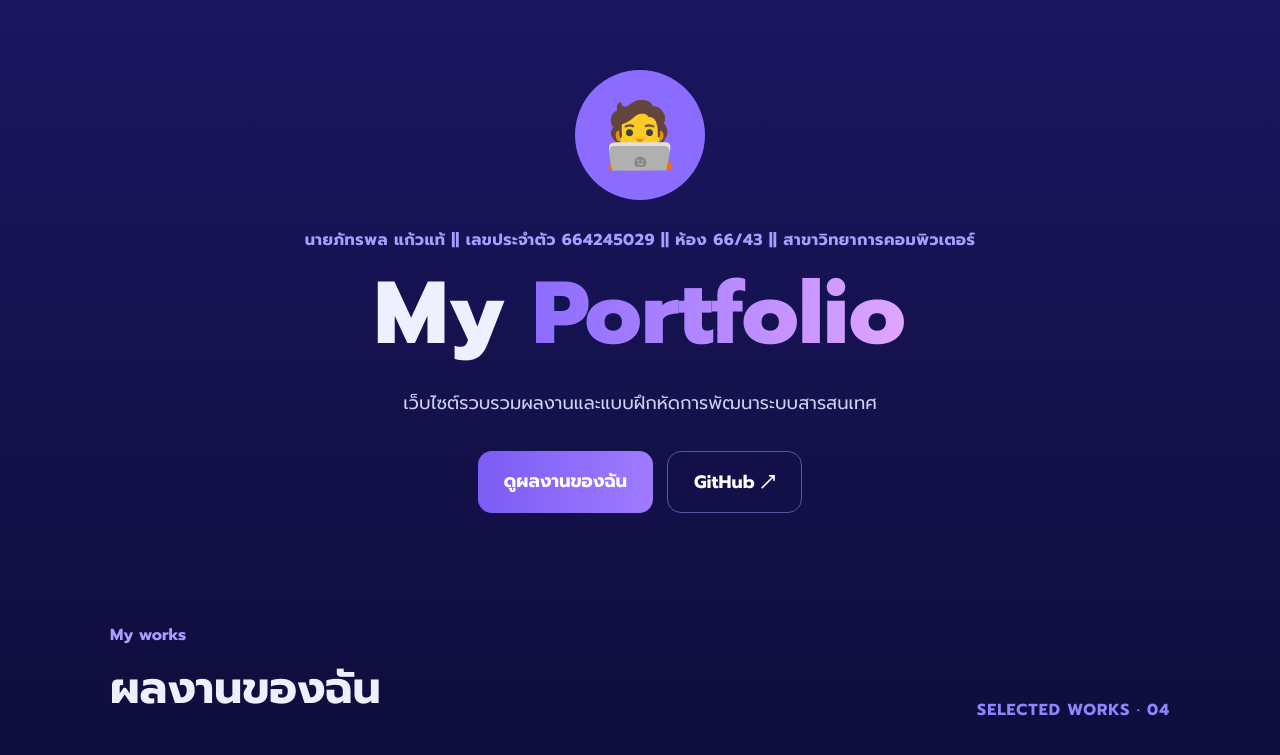
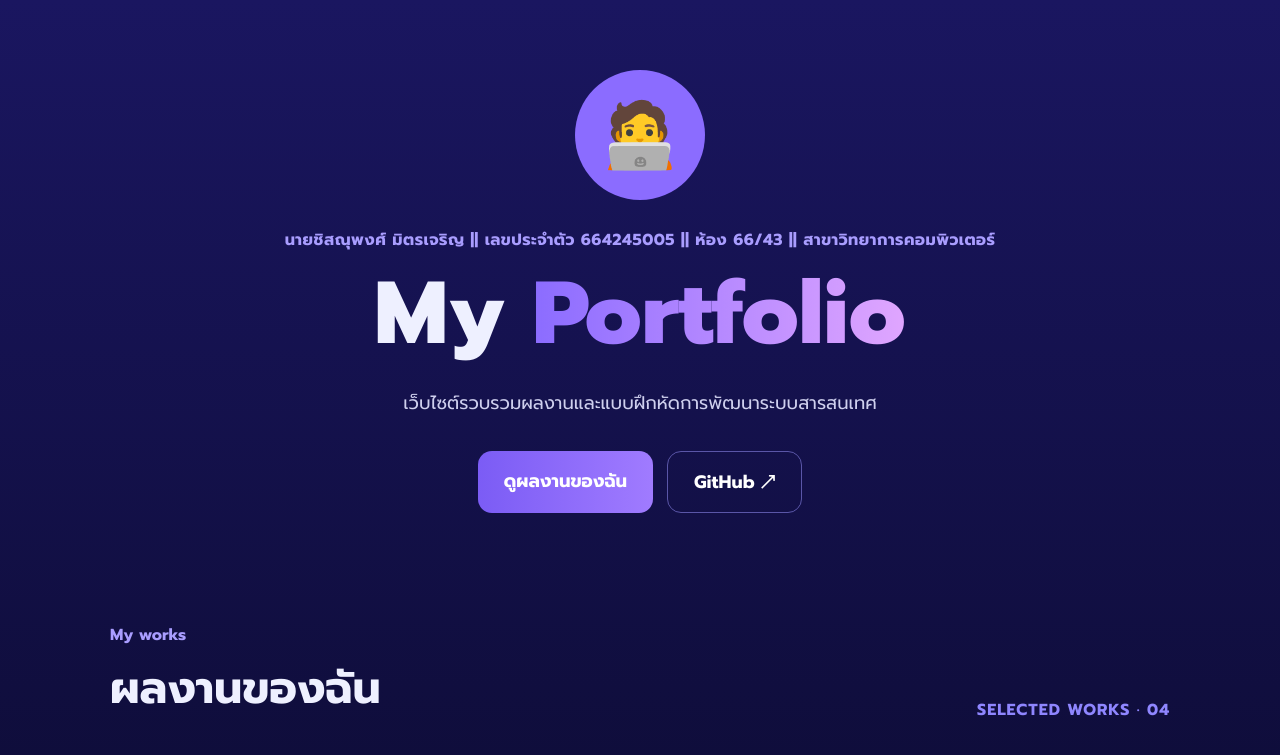
Before and after one commit to weonbank12/weonbank12.github.io, a plain HTML site: page index.html in a window 1280 px wide. Shown: the top 755 px of the page. Drawn offline with Linux system fonts and the light colour scheme.

Commit message:
Update index.html

```diff
--- a/index.html
+++ b/index.html
@@ -122,11 +122,11 @@
      1) ข้อมูลส่วนตัว: แก้ตรงนี้
      ========================================================== */
   const profile = {
-    name: "นายภัทรพล แก้วแท้",
-    studentId: "664245029",
+    name: "นายชิสณุพงศ์ มิตรเจริญ",
+    studentId: "664245005",
     room: "66/43",
     major: "สาขาวิทยาการคอมพิวเตอร์",
-    github: "https://github.com/pattarapol3847n-del"
+    github: "https://weonbank12.github.io/"
   };
 
   /* ==========================================================
```
